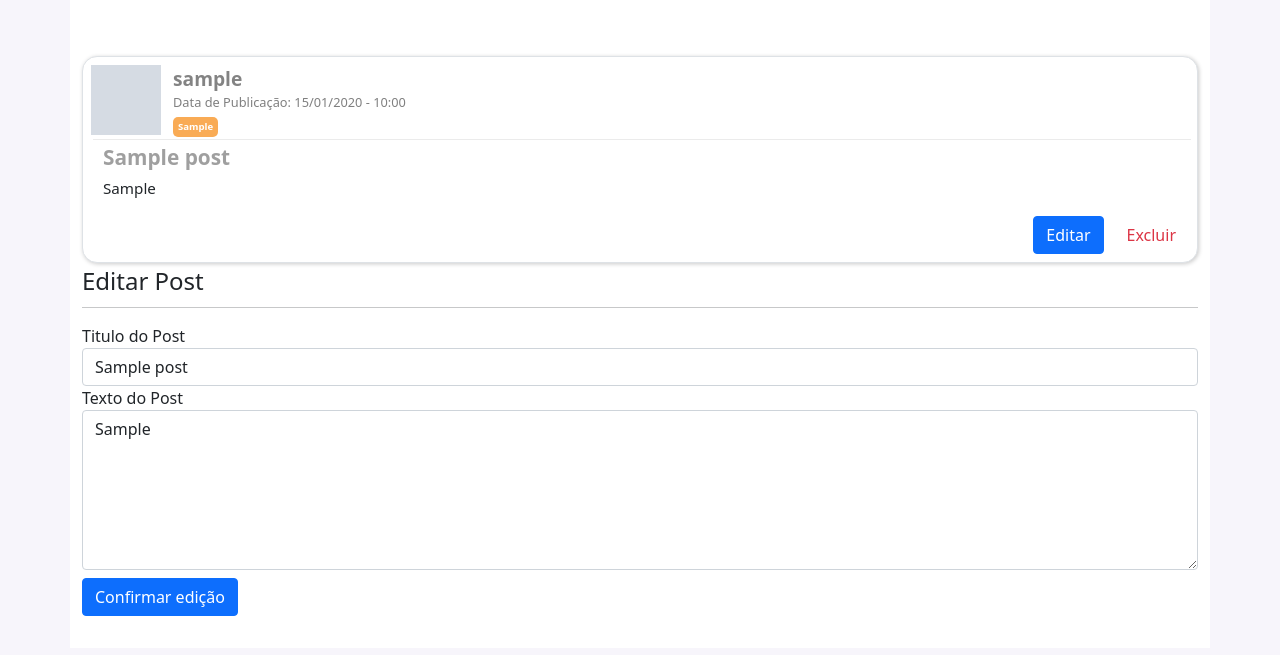
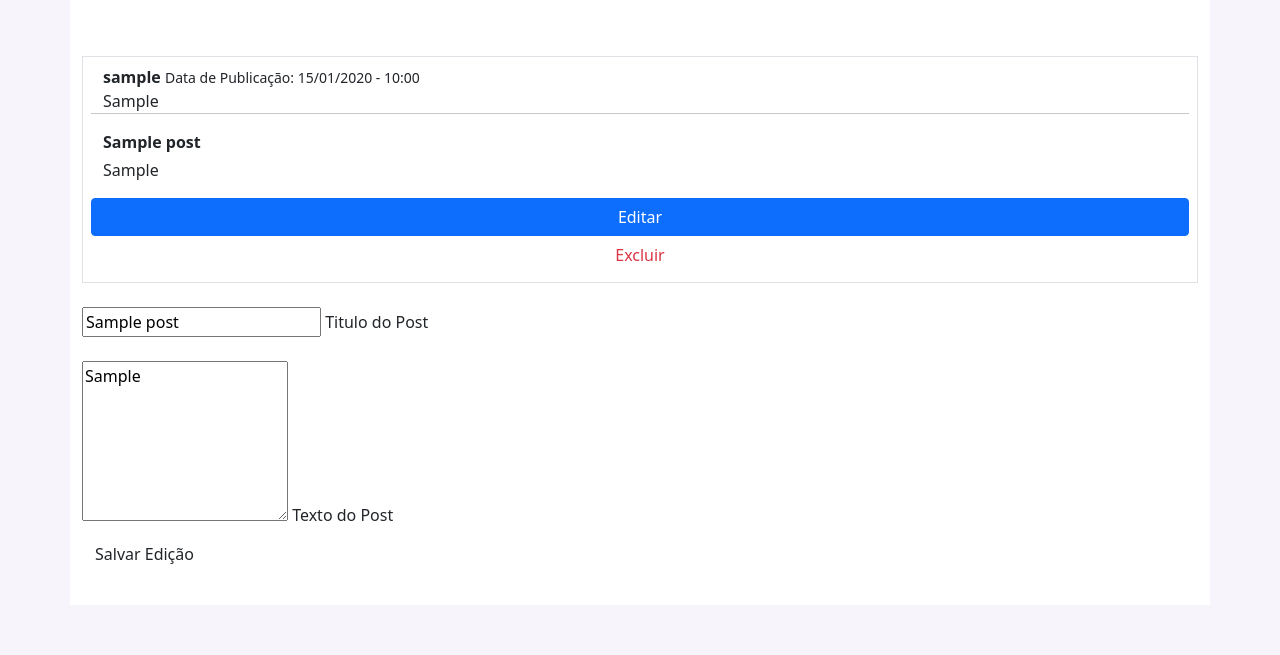
Before and after one commit to sivanildooliveira/SiteComunidade, a Flask app: a page that uses comunidadeimpressionadora/templates/exibir_post.html in a window 1280 px wide, after a click on "Editar". Shown: the part 91-746 px from the top of the page. Run offline with Flask 3, Linux system fonts and the light colour scheme; a user stored in the database is signed in; tables that the repository leaves empty hold one stand-in row (values such as "Sample post"); grey boxes marked "Sample" are stand-in pictures; some libraries are stand-ins or nearby versions.

Commit message:
Update exibir_post.html

```diff
--- a/comunidadeimpressionadora/templates/exibir_post.html
+++ b/comunidadeimpressionadora/templates/exibir_post.html
@@ -1,120 +1,215 @@
 {% extends 'base.html' %}
 
     {% block head %}
+
         <link rel="stylesheet" href="{{ url_for('static', filename='styles/exibir_post.css') }}">
-        <link rel="stylesheet" href="{{ url_for('static', filename='styles/post.css') }}">
+
     {% endblock %}
 
     {% block main %}
+
         <br>
+
         <div id="post" class="row border p-2 post">
+
             <div class="row">
+
                 <div class="avatar" style="background-image: url('{{ post.autor.retur_foto_perfil() }}');"></div>
+
                 <div class="nome-cursos-data">
+
                     <strong class="nome">{{ post.autor.username }}</strong>
+
                     <small class="data-hora"> Data de Publicação: {{ post.data_criacao.strftime("%d/%m/%Y - %H:%M") }}</small>
+
                     <div class="div-cursos">
+
                         {% for curso in post.autor.cursos.split(";") %}
+
                             <span class="mt-1 cursos">{{ curso }}</span>
+
                         {% endfor %}
+
                     </div>
+
                 </div>
+
             </div>
+
             <hr>
+
             <div class="row">
+
                 <strong class="mb-1 titulo">{{ post.titulo }}</strong>
+
                 <p class="corpo">{{ post.corpo }} </p>
+
             </div>
+
             <div class="row roda-pe">
+
                 {% if current_user.id == post.autor.id %}
+
                     <a id="btn-editar" href="#edicao" class="btn btn-primary" >Editar</a>
+
                     <button type="button" class="btn text-danger" data-bs-toggle="modal" data-bs-target="#staticBackdrop">Excluir</button>
+
                 {% endif %}
 
+
+
             </div>
+
         </div>
+
 
 
         {% if current_user.id == post.autor.id %}
 
-            <form id="edicao" method="POST" action="">
+            <form id="edicao" class="criar-post mt-4" method="POST" action="">
+
         		{{ form.csrf_token }}
-                <legend class="tit-up">Editar Post</legend>
-                <hr>
-                <fieldset>
 
-                    <div class="form-group">
-                        {{ form.titulo.label(class="form-control-label") }}
+	            <div class="campo-input mb-4">
+
+	            	{{ form.titulo(id="titulo", class="input titulo", onfocus="foC('titulo')", onblur="foC('titulo')") }}
+
+	                {{ form.titulo.label(class="label active", id="l-titulo") }}
+
+
+
+				</div>
+
+
 
 	                {% if form.titulo.errors %}
+
 	                    {{ form.titulo(class="form-control is-invalid") }}
 
+
+
 	                        <div class="invalid-feedback">
+
 	                            {{ form.titulo.errors[0] }}
+
 	                        </div>
-                        {% else %}
-                            {{ form.titulo(class="form-control titulo") }}
+
+
+
 	                {% endif %}
+
+
+
+	            <div class="campo-input">
+
+	           	 {{ form.corpo(id="corpo", class="input corpo", onfocus="foC('corpo')", onblur="foC('corpo')") }}
+
+	                {{ form.corpo.label(class="label active", id="l-corpo") }}
+
+
+
 				</div>
-                    <div class="form-group">
-                        {{ form.corpo.label(class="form-control-label") }}
+
+
 
 	                {% if form.corpo.errors %}
+
 	                    {{ form.corpo(class="form-control is-invalid") }}
 
+
+
 	                        <div class="invalid-feedback">
+
 	                            {{ form.corpo.errors[0] }}
+
 	                        </div>
-                        {% else %}
-                            {{ form.corpo(class="form-control corpo") }}
+
+
+
 	                {% endif %}
-                    </div>
-                </fieldset>
 
-                {{ form.botao_submit(class="btn btn-primary mt-2", value="Confirmar edição") }}
+
+
+
+
+
+
+	        	{{ form.botao_submit(class="btn mt-2 btn-criar", value="Salvar Edição") }}
+
+
 
 	    	</form>
 
             <!-- Modal -->
+
             <div class="modal fade" id="staticBackdrop" data-bs-backdrop="static" data-bs-keyboard="false" tabindex="-1" aria-labelledby="staticBackdropLabel" aria-hidden="true">
+
                 <div class="modal-dialog modal-dialog-centered">
+
                 <div class="modal-content">
+
                     <div class="modal-header">
+
                     <h5 class="modal-title" id="staticBackdropLabel">Apagar Post?</h5>
+
                     <button type="button" class="btn-close" data-bs-dismiss="modal" aria-label="Close"></button>
+
                     </div>
+
                     <div class="modal-body">
+
                         Deseja realmente apagar esse Post? essa ação é inrreversível!
+
                     </div>
+
                     <div class="modal-footer">
+
                     <button type="button" class="btn btn-secondary" data-bs-dismiss="modal">Não</button>
+
                     <form method="post" action="{{ url_for('excluir_post', id_post=post.id) }}">
+
                         <button type="submit" class="btn btn-primary">Sim</button>
+
                     </form>
 
+
+
                     </div>
+
                 </div>
+
                 </div>
+
             </div>
 
         {% endif %}
+
+
 
     {% endblock %}
 
     {% block script %}
 
+
+
     <script>
+
         btn_editar = document.getElementById("btn-editar")
 
         function abrirEdicao() {
+
             const edicao = document.getElementById("edicao")
+
             const corpo = document.getElementById("post")
 
             edicao.classList.toggle("active")
+
             post.classList.toggle("inactive")
+
         }
 
         btn_editar.addEventListener("click", abrirEdicao)
+
     </script>
 
     {% endblock %}
```
Lines whose indentation alone changed are shown as unchanged.
